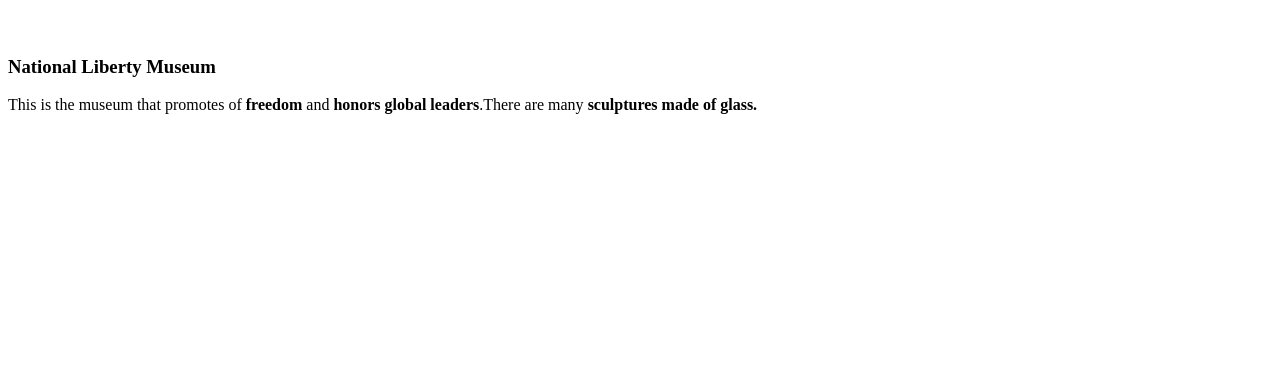
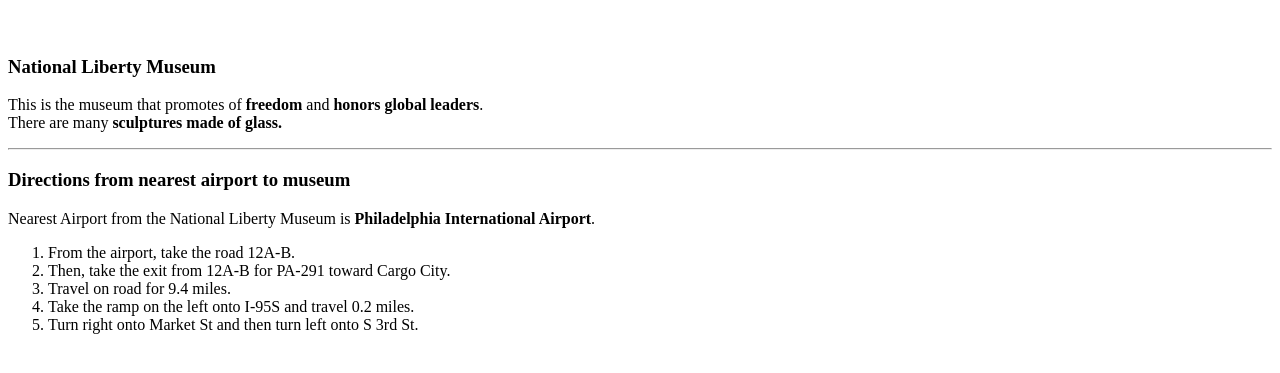
Before and after one commit to 44-563-Web-Apps-F22/44563-webapps-assignment-3-JyothsnaCh0831, a plain HTML site: page index.html in a window 1280 px wide. Shown: the part 61-434 px from the top of the page. Drawn offline with Linux system fonts and the light colour scheme.

Commit message:
Added airport and directions to the page

```diff
--- a/index.html
+++ b/index.html
@@ -9,11 +9,26 @@
     <body>
         <h1>Jyothsna Chaparala</h1>
         <br>
+        <!-- Part 4 -->
         <h3>National Liberty Museum</h3>
         <p>
             This is the museum that promotes of <strong>freedom</strong> and
-            <strong>honors global leaders</strong>.There are many <strong>sculptures
+            <strong>honors global leaders</strong>.<br>There are many <strong>sculptures
                 made of glass.</strong>
         </p>
+
+        <!-- Part 5 -->
+        <hr>
+        <h3>Directions from nearest airport to museum</h3>
+        <p>Nearest Airport from the National Liberty Museum is
+            <strong>Philadelphia International Airport</strong>.
+        </p>
+        <ol>
+            <li>From the airport, take the road 12A-B.</li>
+            <li>Then, take the exit from 12A-B for PA-291 toward Cargo City.</li>
+            <li>Travel on road for 9.4 miles.</li>
+            <li>Take the ramp on the left onto I-95S and travel 0.2 miles.</li>
+            <li>Turn right onto Market St and then turn left onto S 3rd St.</li>
+        </ol>
     </body>
 </html>
```
